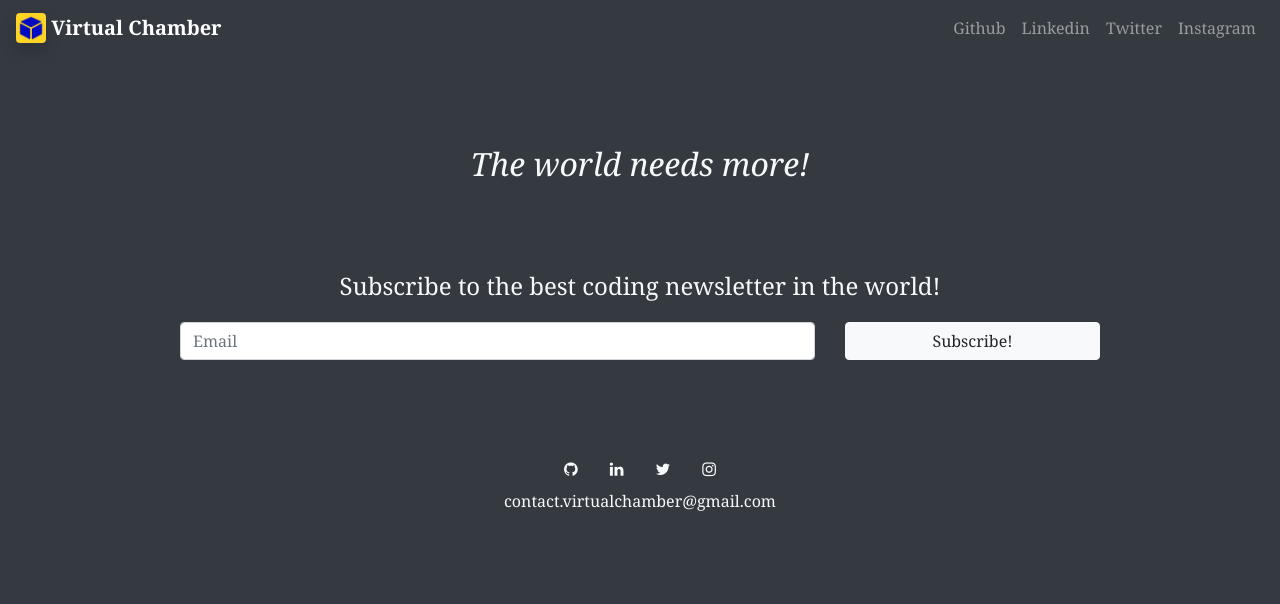
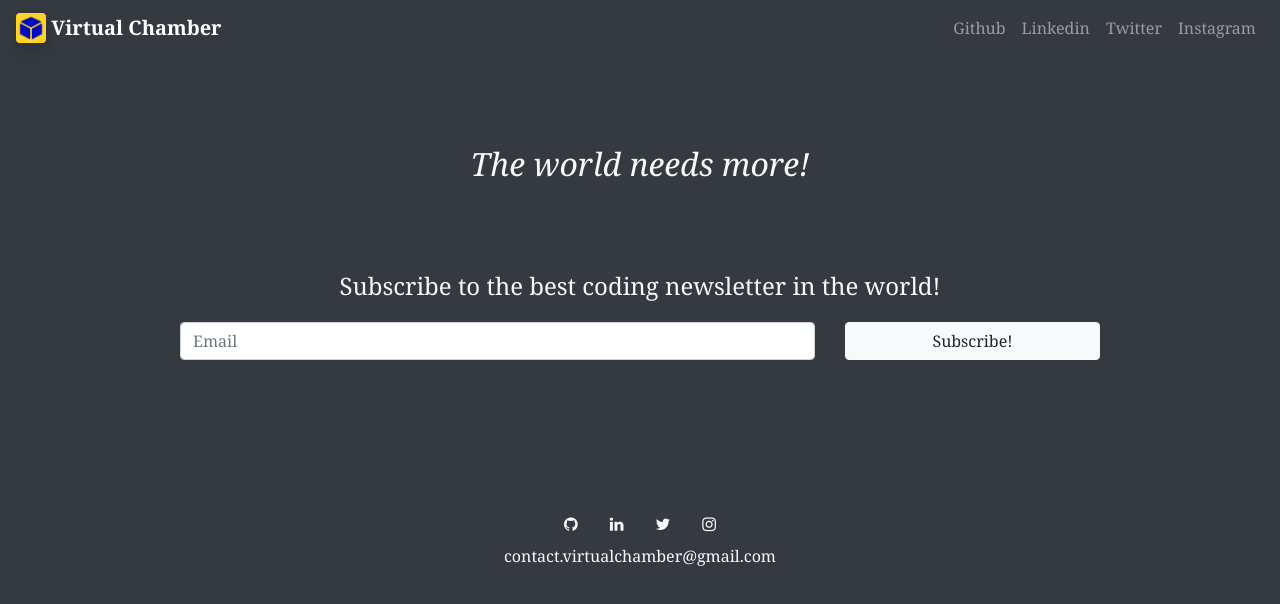
Before and after one commit to virtualchamber/virtualchamber.github.io, a plain HTML site: page index.html in a window 1280 px wide. Drawn offline with Linux system fonts and the light colour scheme; a web font is replaced by a local one.

Commit message:
Update footer style

```diff
--- a/index.html
+++ b/index.html
@@ -104,7 +104,7 @@
     </div>
   </div>
 
-  <footer class="page-footer bg-dark text-light" style="margin-top: 89px;">
+  <footer class="page-footer bg-dark text-light" style="margin-top: 144px;">
 
     <div class="row d-flex justify-content-center">
 
--- a/style/style.css
+++ b/style/style.css
@@ -6,7 +6,3 @@
 body {
     font-family: PlayfairDisplay, Georgia, serif;
 }
-
-footer {
-    bottom: 34px;
-}
```
